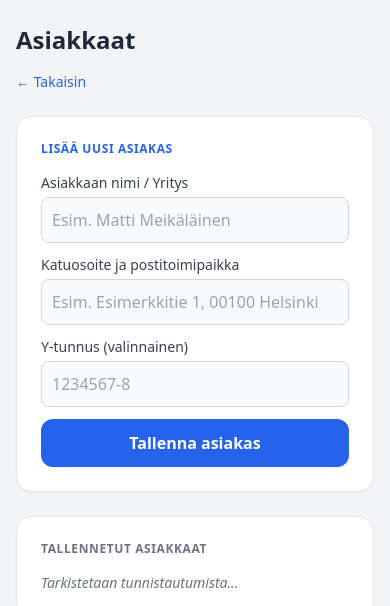
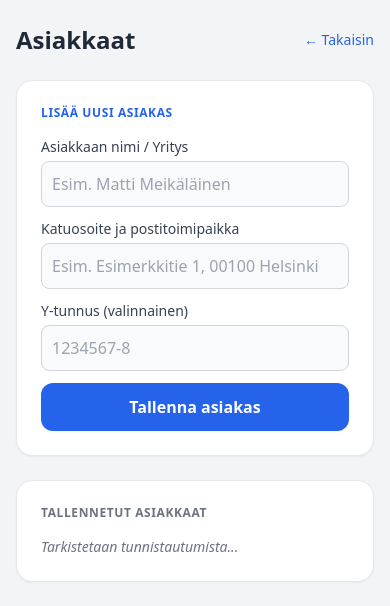
Before and after one commit to OlliPelan/lasku-kuitti-app, a plain HTML site: page asiakkaat.html in a window 390 px wide. Shown: the top 606 px of the page. Drawn offline with nearby package versions, Linux system fonts and the light colour scheme; no server answers.

Commit message:
Update asiakkaat.html

```diff
--- a/asiakkaat.html
+++ b/asiakkaat.html
@@ -14,13 +14,9 @@
 <body class="bg-gray-100 p-4 font-sans pb-10">
 
     <div class="max-w-md mx-auto space-y-6">
-        <!-- Yläpalkki ja navigointi -->
-        <div class="flex flex-col sm:flex-row sm:justify-between sm:items-center mt-2 mb-6 gap-4">
+        <div class="flex justify-between items-center mt-2">
             <h1 class="text-2xl font-bold text-gray-800">Asiakkaat</h1>
-
-            <div class="flex gap-3 items-center flex-wrap">
-                <a href="javascript:history.back()" class="text-sm text-blue-600 font-medium hover:underline">← Takaisin</a>
-            </div>
+            <a href="javascript:history.back()" class="text-sm text-blue-600 font-medium hover:underline">← Takaisin</a>
         </div>
 
         <div class="bg-white p-6 rounded-2xl shadow-sm border border-gray-200 space-y-4">
```
